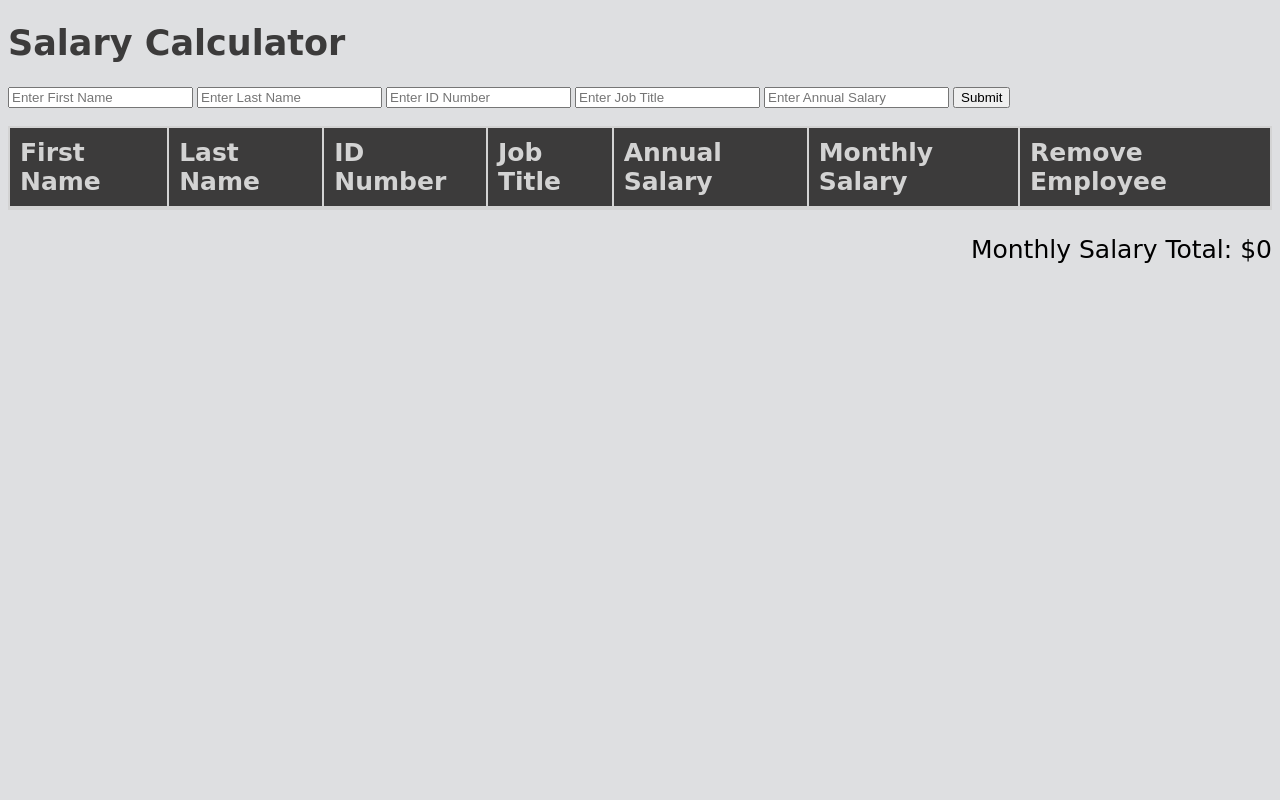
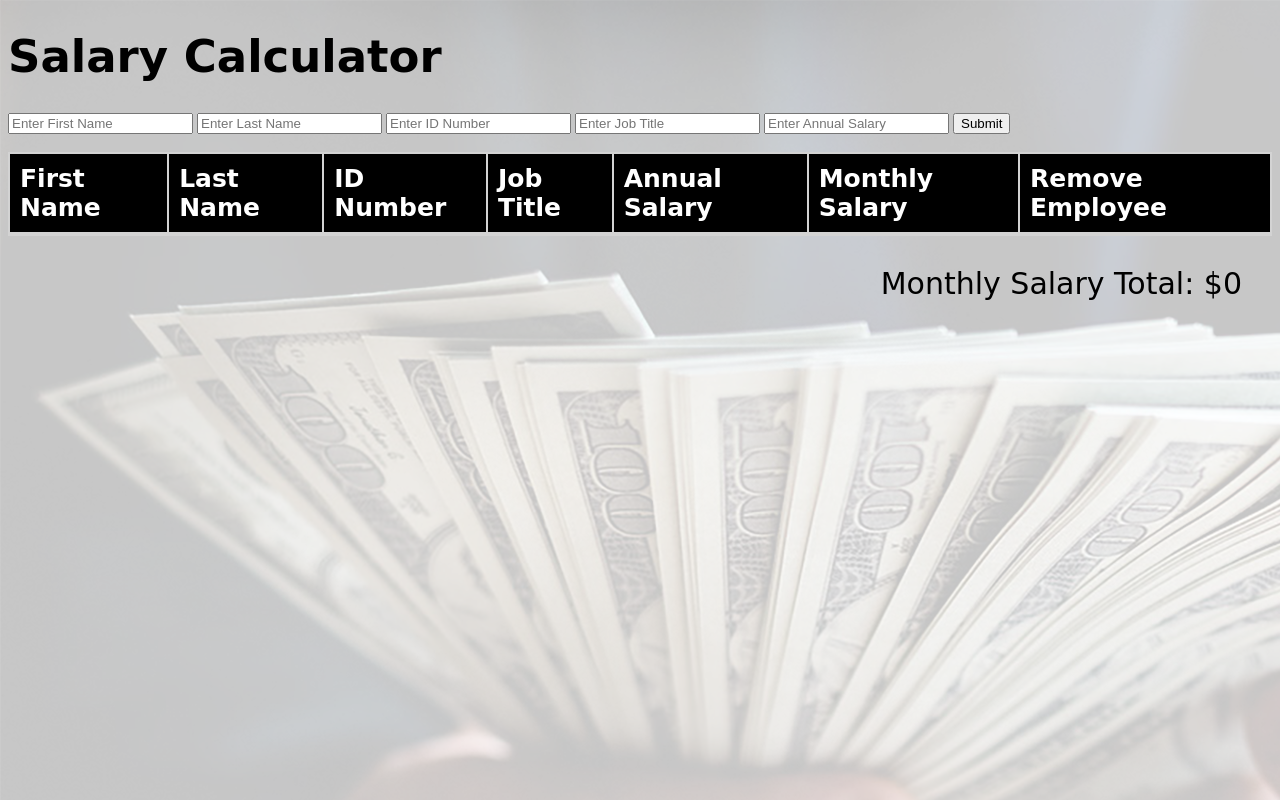
Before and after one commit to daneschmidt/jquery-salary-calculator, a plain HTML site: page index.html in a window 1280 px wide. Drawn offline with nearby package versions, Linux system fonts and the light colour scheme; a web font is replaced by a local one.

Commit message:
playing with pretties

```diff
--- a/style.css
+++ b/style.css
@@ -5,13 +5,13 @@ table {
 
 
 th {
-    background-color: rgb(60, 59, 59);
+    background-color: black;
     padding: 10px;
     text-align: left;
     font-family: 'Baloo Bhai', cursive;
     font-size: 25px;
     margin: 30px;
-    color: lightgray;
+    color: white;
 
 
 }
@@ -36,19 +36,19 @@ h2 {
 
 h1 {
     font-family: 'Baloo Bhai', cursive;
-    font-size: 35px;
-    color: rgb(60, 59, 59);
+    font-size: 45px;
 
 }
 
 body {
-    background-color: rgb(222, 223, 225);
+    background-image: url(cashBgUse.png);
 
 
 }
 
 p {
     font-family: 'Baloo Bhai', cursive;
-    font-size: 25px;
+    font-size: 30px;
+    margin: 30px;
 
 }
```
Also changed, not shown: cashBgUse.png (added).
